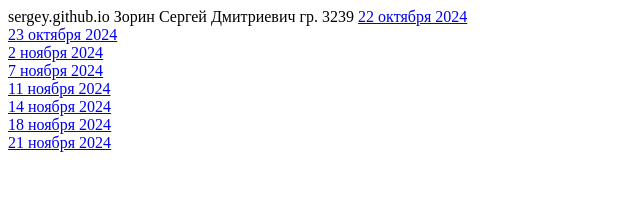
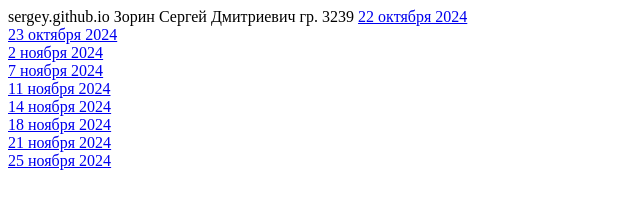
Before and after one commit to sergey5748/sergey5748.github.io, a plain HTML site: page index2.html in a window 1280 px wide. Shown: the whole page, without its empty margins (0-640 px from the left). Drawn offline with Linux system fonts and the light colour scheme.

Commit message:
Update index2.html

```diff
--- a/index2.html
+++ b/index2.html
@@ -15,5 +15,7 @@
     <a href="14nov24.html"> 14 ноября 2024</a> <br>
     <a href="18nov24.html"> 18 ноября 2024</a> <br>
     <a href="21nov24.html"> 21 ноября 2024</a> <br>
+     <a href="25nov24.html"> 25 ноября 2024</a> <br>
+
 </body>
 </html>
```
